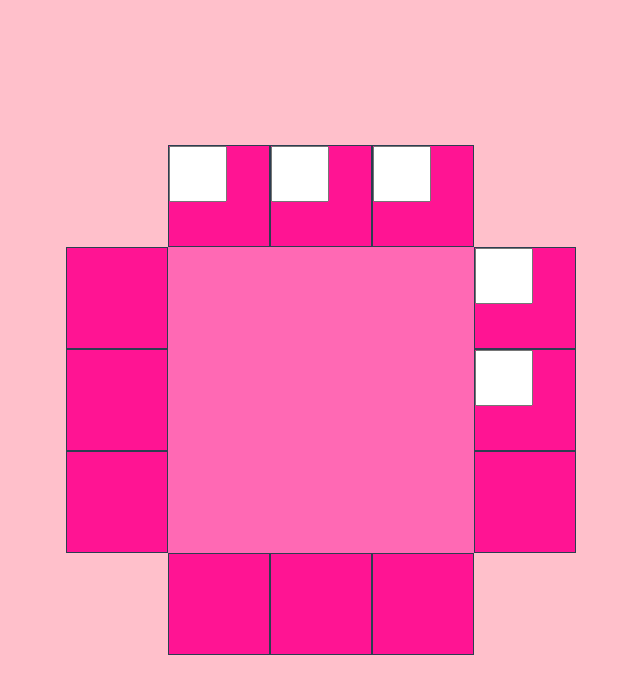
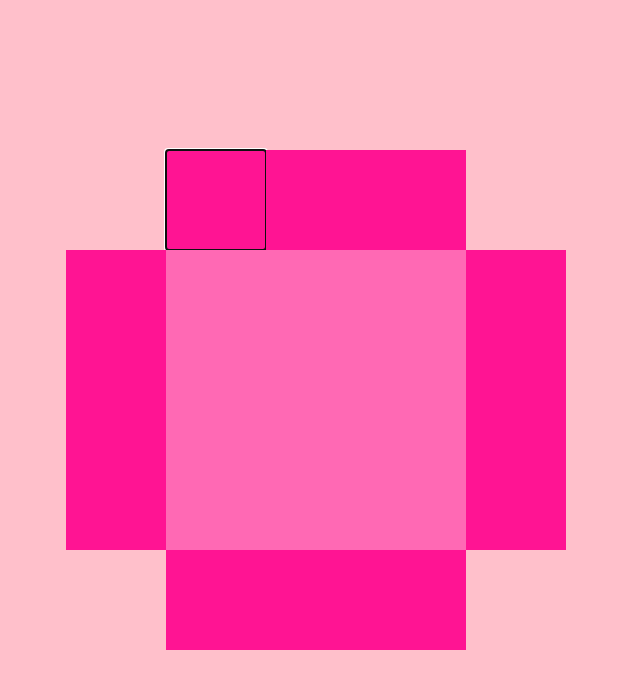
Before and after one commit to pearstopher/letter-boxed, a React (Create React App) app in the folder frontend/: page / in a window 1280 px wide. Shown: the top 694 px of the page, without its empty margins (324-964 px from the left). Built offline with nearby package versions, Linux system fonts and the light colour scheme.

Commit message:
updated css and focus first letter on load

```diff
--- a/frontend/src/App.css
+++ b/frontend/src/App.css
@@ -15,7 +15,7 @@
 }
 .grid-item {
   background-color: deeppink;
-  border: 1px solid #2c3e50;
+  border: 0px;
   width: 100px;
   height: 100px;
 }
@@ -67,4 +67,7 @@
   width: 50px;
   height: 50px;
   font-size: 300%;
+  background: deeppink;
+  padding: 25px;
+  border: 0px;
 }
--- a/frontend/src/App.less
+++ b/frontend/src/App.less
@@ -17,7 +17,7 @@
 
 .grid-item {
     background-color: deeppink;
-    border: 1px solid #2c3e50;
+    border: 0px;
     width: 100px;
     height: 100px;
 }
@@ -71,4 +71,7 @@
     width: 50px;
     height: 50px;
     font-size: 300%;
+    background: deeppink;
+    padding: 25px;
+    border: 0px;
 }
--- a/frontend/src/Grid.jsx
+++ b/frontend/src/Grid.jsx
@@ -21,7 +21,7 @@ export const Grid = forwardRef(function Grid(props, ref) {
 })
 
 export const TextBoxes = forwardRef(function TextBoxes(props, ref) {
-    const [inputs, setInputs] = useState(Array(5).fill(''))
+    const [inputs, setInputs] = useState(Array(12).fill(''))
     const inputRefs = useRef([])
 
     const handleChange = (index, value) => {
@@ -35,7 +35,7 @@ export const TextBoxes = forwardRef(function TextBoxes(props, ref) {
             })
 
             if (value !== '') {
-                if (index < 4) {
+                if (index < 11) {
                     inputRefs.current[index + 1].focus()
                 } else {
                     inputRefs.current[0].focus()
@@ -54,11 +54,10 @@ export const TextBoxes = forwardRef(function TextBoxes(props, ref) {
 
     useEffect(() => {
         // attach the boxes to the grids
-        ref.current[0].appendChild(inputRefs.current[0])
-        ref.current[1].appendChild(inputRefs.current[1])
-        ref.current[2].appendChild(inputRefs.current[2])
-        ref.current[3].appendChild(inputRefs.current[3])
-        ref.current[4].appendChild(inputRefs.current[4])
+        for (let i = 0; i < 12; i++) {
+            ref.current[i].appendChild(inputRefs.current[i])
+        }
+        inputRefs.current[0].focus()
     }, []) // <-- empty array means 'run once'
 
     return (
```
